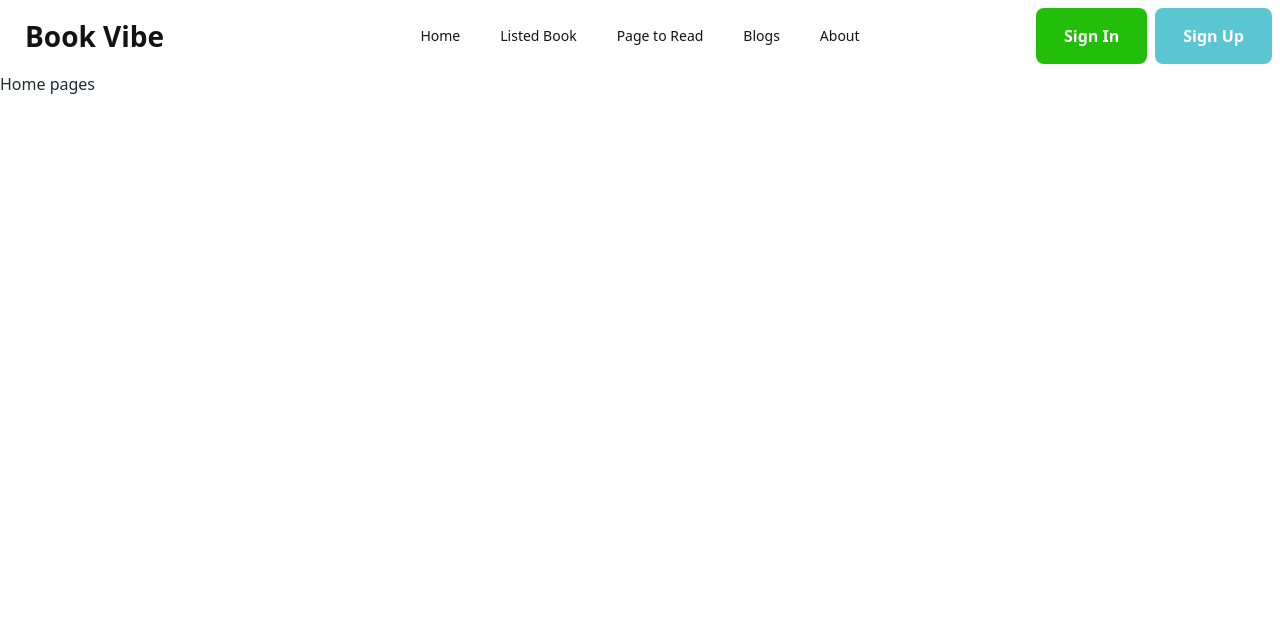
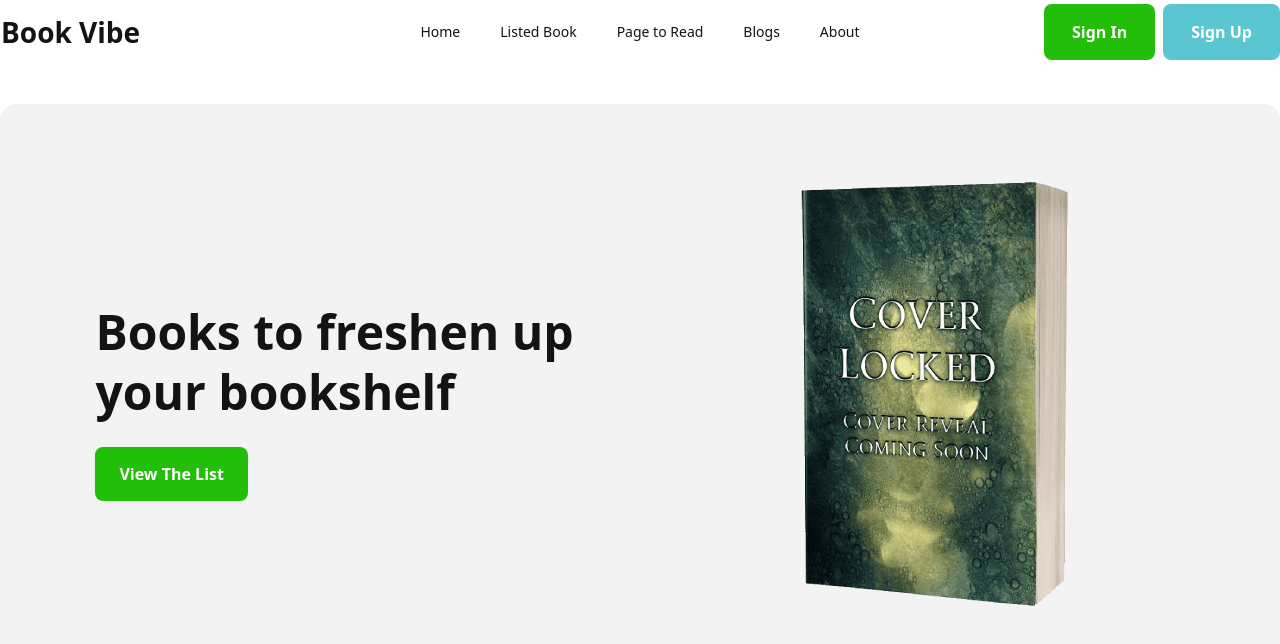
Before and after one commit to Rayhan426/book-review, a React (Vite) app: page / in a window 1280 px wide. Shown: the top 644 px of the page. Built offline with nearby package versions, Linux system fonts and the light colour scheme.

Commit message:
banner section added

```diff
--- /dev/null
+++ b/src/Components/Banner.jsx
@@ -0,0 +1,18 @@
+
+import { Link } from 'react-router-dom';
+import bannerImage from '../assets/images/book5.png'
+const Banner = () => {
+    return (
+        <div className='flex justify-around items-center p-10 bg-[#1313130D] rounded-2xl my-10'>
+           <div className=''>
+            <h2 className='text-[#131313] font-bold text-5xl mb-10 leading-tight'>Books to freshen up <br /> your bookshelf</h2>
+            <Link to={''} className=' bg-[#23BE0A] rounded-lg px-6 py-4 text-white font-bold'>View The List</Link>
+            </div>
+            <div>
+            <img src={bannerImage} alt="" />
+            </div>
+        </div>
+    );
+};
+
+export default Banner;
--- a/src/Components/Nav.jsx
+++ b/src/Components/Nav.jsx
@@ -13,7 +13,7 @@ const Nav = () => {
 
 </>
     return (
-        <div className="navbar bg-base-100">
+        <div className="navbar p-0 bg-base-100">
         <div className="navbar-start">
           <div className="dropdown">
             <div tabIndex={0} role="button" className="btn btn-ghost lg:hidden">
@@ -36,7 +36,7 @@ const Nav = () => {
               {link}
             </ul>
           </div>
-          <Link to={'/'} className="btn btn-ghost text-[28px] font-bold text-[#131313]">Book Vibe</Link>
+          <Link to={'/'} className="btn btn-ghost text-[28px] p-0 font-bold text-[#131313]">Book Vibe</Link>
         </div>
         <div className="navbar-center hidden lg:flex">
           <ul className="menu menu-horizontal px-1 flex gap-10 text-[#131313]">
--- a/src/Components/Pages/Home.jsx
+++ b/src/Components/Pages/Home.jsx
@@ -1,9 +1,10 @@
+import Banner from "../Banner";
 
 
 const Home = () => {
     return (
         <div>
-            <h1>Home pages</h1>
+          <Banner></Banner>
         </div>
     );
 };
```
Also changed, not shown: src/assets/images/book5.png (added).
